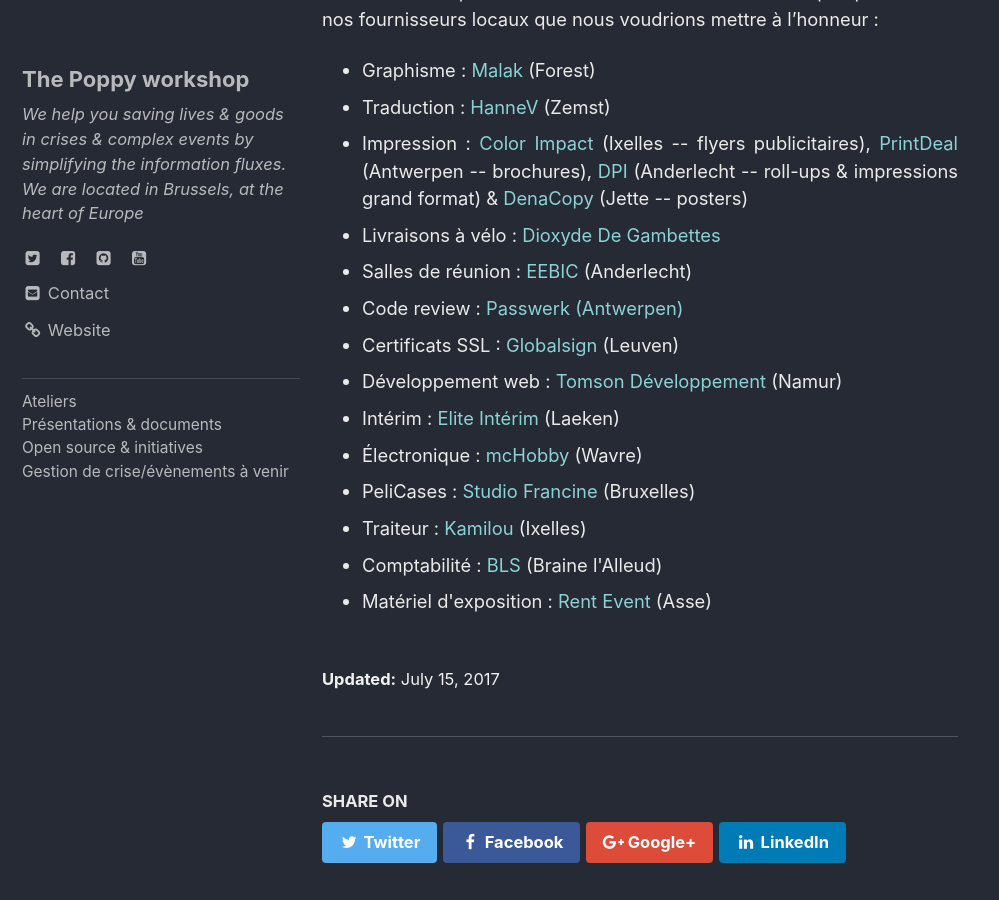
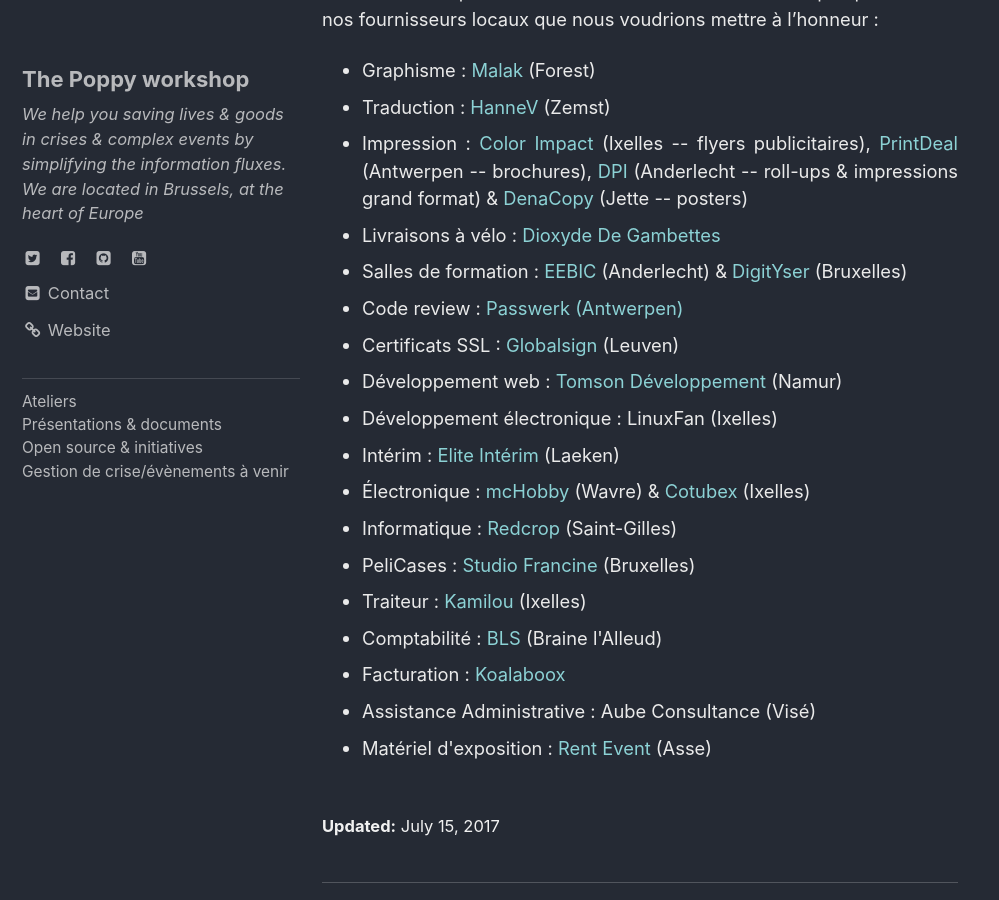
Before and after one commit to ccloquet/ccloquet.github.io, a Jekyll site: the page built from _posts/2017-7-15-fournisseurs.md, in a window 1280 px wide and 900 px high, scrolled down 741 px. Shown: the whole window, without its empty margins (0-999 px from the left). Built offline with Jekyll 4.4.1, drawn with Linux system fonts in a browser that asks for light colours; cached includes are drawn as plain includes.

Commit message:
Update 2017-7-15-fournisseurs.md

```diff
--- a/_posts/2017-7-15-fournisseurs.md
+++ b/_posts/2017-7-15-fournisseurs.md
@@ -11,15 +11,19 @@ Cela passe nécessairement par un renforcement des liens entre les personnes, au
 <li>Traduction : <a href="http://hannevandenbroeck.wordpress.com">HanneV</a> (Zemst)</li>
 <li>Impression : <a href="https://www.colorimpact.eu/">Color Impact</a> (Ixelles -- flyers publicitaires), <a href="https://www.printdeal.be">PrintDeal</a> (Antwerpen -- brochures), <a href="http://www.dpi.be/">DPI</a> (Anderlecht -- roll-ups & impressions grand format) & <a href="https://denacopy.be/">DenaCopy</a> (Jette -- posters)</li>
 <li>Livraisons à vélo : <a href="http://dioxyde-de-gambettes.com">Dioxyde De Gambettes</a></li>
-<li>Salles de réunion : <a href="http://eebic.be">EEBIC</a> (Anderlecht)</li>
+<li>Salles de formation : <a href="http://eebic.be">EEBIC</a> (Anderlecht) & <a href="https://digityser.org/">DigitYser</a> (Bruxelles)</li>
 <li>Code review : <a href="http://passwerk.be/">Passwerk (Antwerpen) </a></li>
 <li>Certificats SSL : <a href="http://globalsign.be">Globalsign</a> (Leuven)</li>
 <!--li>Conseil en sécurité : <a href="http://ofep.be">OFEP</a> (Wemmel)</li-->
 <li>Développement web : <a href="https://tomsondevelopment.com">Tomson Développement</a> (Namur)</li>
+<li>Développement électronique : LinuxFan (Ixelles)</li>
 <li>Intérim : <a href="http://www.elite-interim.be">Elite Intérim</a> (Laeken)</li>
-<li>Électronique : <a href="https://shop.mchobby.be/">mcHobby</a> (Wavre)</li>
+<li>Électronique : <a href="https://shop.mchobby.be/">mcHobby</a> (Wavre) & <a href="https://www.cotubex.be//">Cotubex</a> (Ixelles)</li>
+<li>Informatique : <a href="https://www.redcorp.com/fr">Redcrop</a> (Saint-Gilles)</li>
 <li>PeliCases : <a href="http://www.studiofrancine.be/">Studio Francine</a> (Bruxelles)</li>
 <li>Traiteur : <a href="http://kamilou.be/">Kamilou</a> (Ixelles)</li>
 <li>Comptabilité : <a href="https://www.bls-fiduciaire.be/">BLS</a> (Braine l'Alleud)</li>
+<li>Facturation : <a href="https://www.koalaboox.com/">Koalaboox</a></li>
+<li>Assistance Administrative : Aube Consultance (Visé)</li>
 <li>Matériel d'exposition : <a href="http://www.rentevent.be">Rent Event</a> (Asse)</li>
 </ul>
```
